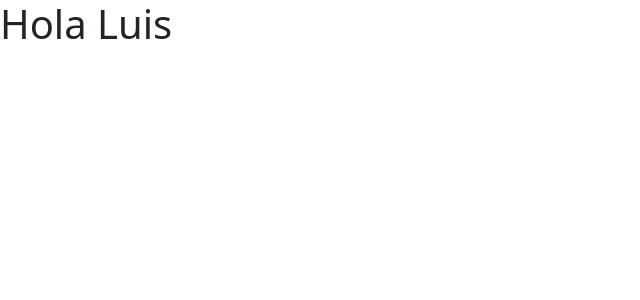
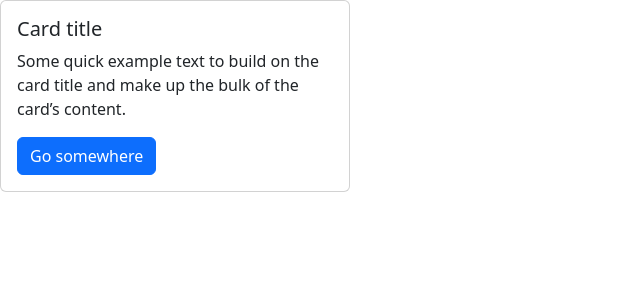
Before and after one commit to luissalinas54/react_junior, a React (Vite) app: page / in a window 1280 px wide. Shown: the top 300 px of the page, without its empty margins (0-640 px from the left). Built offline with nearby package versions, Linux system fonts and the light colour scheme.

Commit message:
Primer componente Card

```diff
--- a/src/App.tsx
+++ b/src/App.tsx
@@ -1,7 +1,7 @@
-import Titulo from './Titulo';
+import Card from "./components/Card"
 
 function App() {
- return <Titulo />;
+ return <Card />;
 }
 
 export default App;
--- /dev/null
+++ b/src/components/Card.tsx
@@ -0,0 +1,29 @@
+function Card(){
+  return (
+    <div
+      className="card"
+      style={{
+        width : "350px"
+      }}
+    >
+      <div className="card-body"> <CardBody /> </div>
+    </div>
+  );
+}
+
+function CardBody(){
+  return (
+    <>
+      <h5 className="card-title">Card title</h5>
+      <p className="card-text">
+        Some quick example text to build on the card title and make up the
+        bulk of the card’s content.
+      </p>
+      <a href="#" className="btn btn-primary">
+        Go somewhere
+      </a>
+    </>
+  );
+}
+
+export default Card;
```
